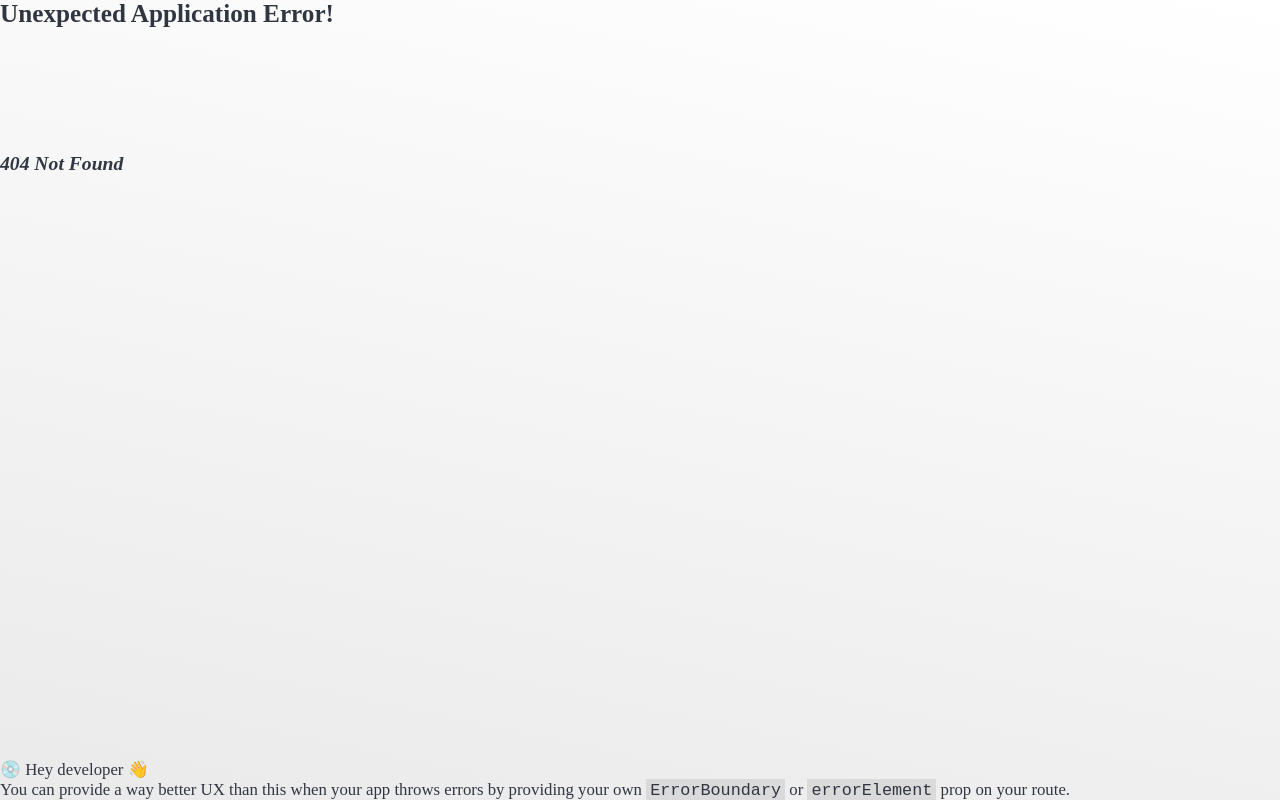
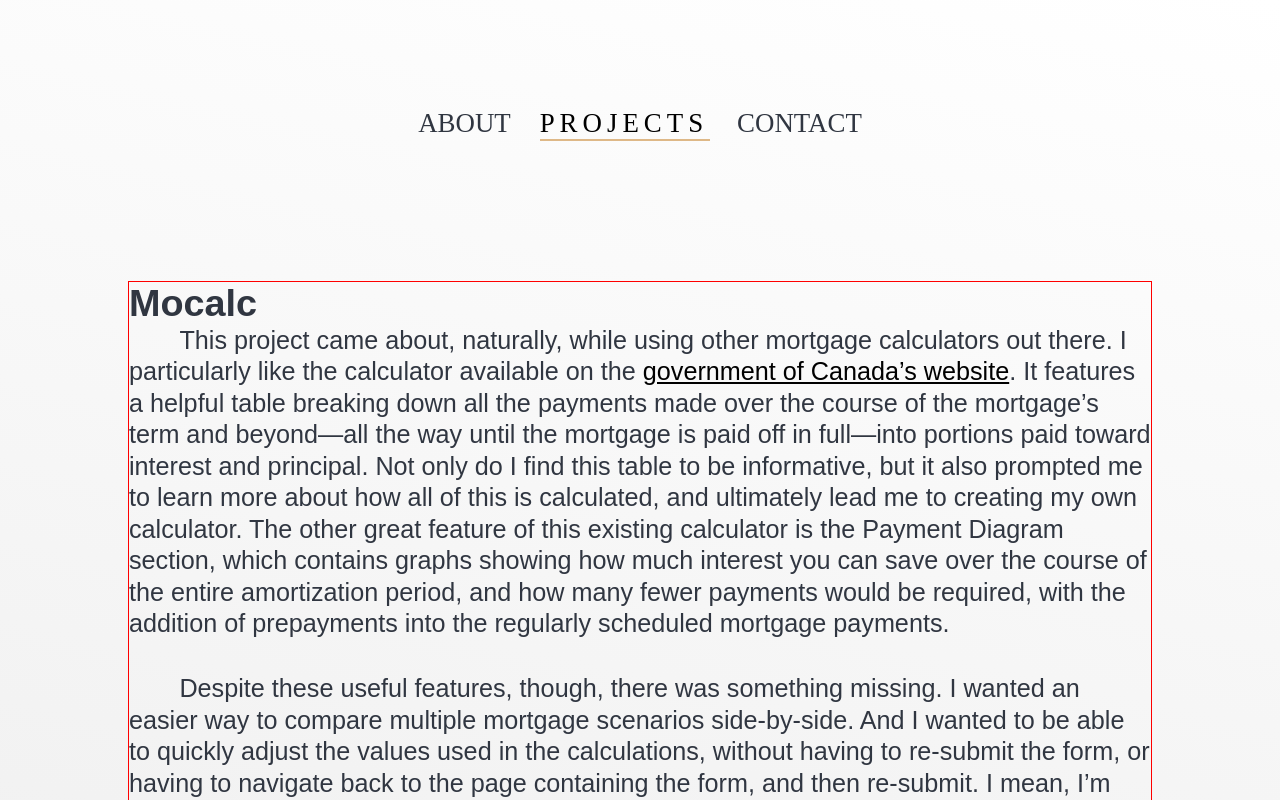
Before and after one commit to TYLER-JM/portfolio, a React (Vite) app: page /projects/mocalc in a window 1280 px wide. Before the commit this address had no page. Shown: the top 800 px of the page. Built offline with nearby package versions, Linux system fonts and the light colour scheme.

Commit message:
WIP adds styles for project details page, wires up new route

```diff
--- a/src/components/ProjectCard.tsx
+++ b/src/components/ProjectCard.tsx
@@ -1,13 +1,15 @@
+import {Link} from "react-router";
 
 interface ProjectCardProps {
   title: string
+  slug: string
   tech: string
   desc: string
   source: string
   live?: string
 }
 const ProjectCard = function (
-  { title, tech, desc, source, live}: ProjectCardProps
+  { title, slug, tech, desc, source, live}: ProjectCardProps
 ) {
 
   return (
@@ -25,6 +27,11 @@ const ProjectCard = function (
             }
           </div>
           <p className="card__tech">{tech}</p>
+          <p className="card-tech">
+            <Link to={`${slug}`} >
+              Details
+            </Link>
+          </p>
           <p className="card__text">{desc}</p>
           <a title="view project repository" className="card__link source-code" href={source} target="blank">
             <svg>
--- a/src/main.tsx
+++ b/src/main.tsx
@@ -7,6 +7,7 @@ import {RouterProvider} from "react-router/dom";
 import About from "./routes/About.tsx";
 import Contact from "./routes/Contact.tsx";
 import Projects from "./routes/Projects.tsx";
+import ProjectDetail from "./routes/ProjectDetail.tsx";
 
 const router = createBrowserRouter([
   {
@@ -24,6 +25,10 @@ const router = createBrowserRouter([
       {
         path: "projects",
         element: <Projects />
+      },
+      {
+        path: "projects/:slug",
+        element: <ProjectDetail />
       }
     ]
   }
--- a/src/routes/ProjectDetail.tsx
+++ b/src/routes/ProjectDetail.tsx
@@ -1,6 +1,8 @@
 import ReactMarkdown from "react-markdown";
 import {useParams} from "react-router";
 import {useEffect, useState} from "react";
+
+import '../styles/project-detail.css'
 
 export default function ProjectDetail() {
 	const { slug } = useParams()
@@ -17,8 +19,12 @@ export default function ProjectDetail() {
 	}, [slug])
 
 	return (
-		<div className="project-detail">
-			<ReactMarkdown>{content}</ReactMarkdown>
-		</div>
+		<article className="section">
+			<div className="project-detail__container">
+				{/*<div className="project-detail">*/}
+					<ReactMarkdown>{content}</ReactMarkdown>
+				{/*</div>*/}
+			</div>
+		</article>
 	)
 }
--- a/src/routes/Projects.tsx
+++ b/src/routes/Projects.tsx
@@ -5,6 +5,7 @@ const Projects = function() {
   const projects = [
     {
       title: "MoCalc",
+      slug: "mocalc",
       tech: "Typescript, React, React Router",
       desc: "a Mortgage calculator that lets you easily compare multiple mortgage scenarios.",
       source: "https://github.com/TYLER-JM/mocalc",
@@ -12,6 +13,7 @@ const Projects = function() {
     },
     {
       title: "Team Fantasy",
+      slug: "team-fantasy",
       tech: "React, NextJS, Prisma, SupaBase",
       desc: "A platform to track and manage a team-based fantasy sports league. Using NextJS, and deployed with Vercel",
       source: "https://github.com/TYLER-JM/team-fantasy-v2",
@@ -23,6 +25,7 @@ const Projects = function() {
     return (
       <ProjectCard
         title={project.title}
+        slug={project.slug}
         tech={project.tech}
         desc={project.desc}
         source={project.source}
--- /dev/null
+++ b/src/styles/project-detail.css
@@ -0,0 +1,35 @@
+.project-detail__container {
+    max-width: 80%;
+    @media only screen and (max-width: 800px) {
+        max-width: 95%;
+    }
+    margin: 0 auto;
+
+    font-size: 1.5em;
+    font-family: sans-serif;
+    border: 1px solid red;
+
+    p {
+        text-indent: 3rem;
+        line-height: 1.25;
+    }
+    p:not(:last-child) {
+        margin-bottom: 2rem;
+    }
+
+}
+
+/*testing without this element*/
+.project-detail {
+    font-size: 1.5em;
+    font-family: sans-serif;
+    border: 1px solid red;
+
+    p {
+        text-indent: 3rem;
+        line-height: 1.25;
+    }
+    p:not(:last-child) {
+        margin-bottom: 2rem;
+    }
+}
```
